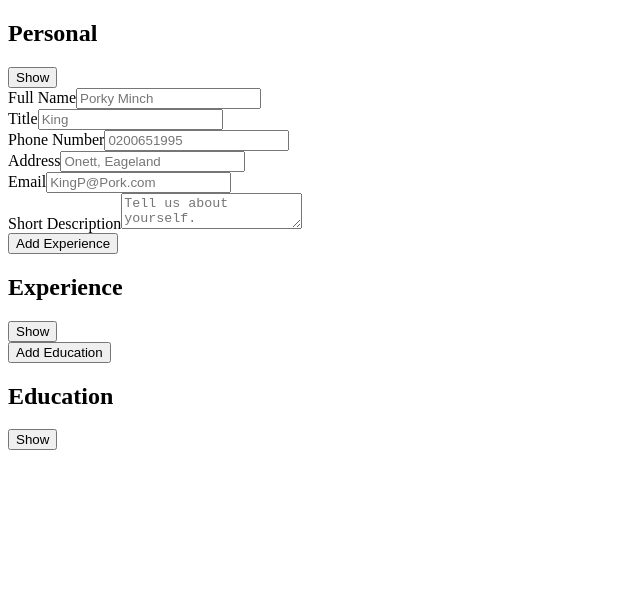
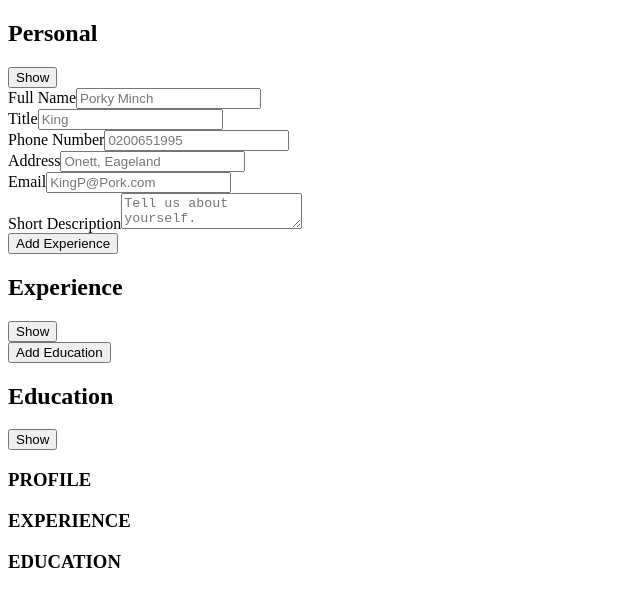
Before and after one commit to DrantDumani/cv-app-v2, a React (Vite) app: page / in a window 1280 px wide. Shown: the top 606 px of the page, without its empty margins (0-640 px from the left). Built offline with nearby package versions, Linux system fonts and the light colour scheme.

Commit message:
Create components to display finished CV

```diff
--- a/src/App.jsx
+++ b/src/App.jsx
@@ -5,6 +5,7 @@ import {
   createNewExp,
 } from "./utils/manageDetails";
 import CVForm from "./components/CVForm/CVForm";
+import DisplayCV from "./components/DisplayCV/DisplayCV";
 
 function App() {
   const [details, setDetails] = useState(createInitDetails);
@@ -92,6 +93,14 @@ function App() {
     editSection(e, "personal");
   };
 
+  const experience = details.experienceIds.map((id) => {
+    return { ...details[id] };
+  });
+
+  const education = details.educationIds.map((id) => {
+    return { ...details[id] };
+  });
+
   return (
     <>
       <CVForm
@@ -112,6 +121,16 @@ function App() {
         setEduId={setEduId}
         eduIds={details.educationIds}
       />
+      <DisplayCV
+        name={details.personal.fullName}
+        title={details.personal.title}
+        email={details.personal.email}
+        phone={details.personal.phone}
+        address={details.personal.address}
+        about={details.personal.description}
+        experience={experience}
+        education={education}
+      />
     </>
   );
 }
--- /dev/null
+++ b/src/components/DisplayCV/DisplayCV.jsx
@@ -0,0 +1,77 @@
+import InfoWrapper from "../InfoWrapper/InfoWrapper";
+
+export default function DisplayCV({
+  name,
+  title,
+  email,
+  phone,
+  address,
+  about,
+  experience,
+  education,
+}) {
+  return (
+    <div className="vitae-container">
+      <section className="vitae-section">
+        <div className="vitae-section-flex-wrapper">
+          <h3 className="vitae-section__title">{name}</h3>
+          <p className="vitae-section__text vitae-section__text--big">
+            {title}
+          </p>
+        </div>
+
+        <div className="vitae-section-flex-wrapper">
+          <p className="vitae-section__text">{email}</p>
+          <p className="vitae-section__text">{phone}</p>
+          <p className="vitae-section__text">{address}</p>
+        </div>
+      </section>
+
+      <section className="vitae-section">
+        <h3 className="vitae-section__title">PROFILE</h3>
+        <p className="vitae-section__text">{about}</p>
+      </section>
+
+      <section className="vitae-section">
+        <h3 className="vitae-section__title">EXPERIENCE</h3>
+        {experience.map((info) => (
+          <div key={info.id} className="vitae-section__info">
+            <InfoWrapper
+              text={info.position}
+              startMonth={info.startMonth}
+              startYear={info.startYear}
+              endMonth={info.endMonth}
+              endYear={info.endYear}
+              isCurrent={info.current}
+            />
+            <p className="vitae-section__text">{info.location}</p>
+            <ul className="vitae-section__list">
+              {info.description.split("\n").map((line, ind) => (
+                <li key={ind}>
+                  <p className="vitae-section__bullet">{line}</p>
+                </li>
+              ))}
+            </ul>
+          </div>
+        ))}
+      </section>
+
+      <section className="vitae-section">
+        <h3 className="vitae-section__title">EDUCATION</h3>
+        {education.map((info) => (
+          <div key={info.id} className="vitae-section__info">
+            <InfoWrapper
+              text={info.position}
+              startMonth={info.startMonth}
+              startYear={info.startYear}
+              endMonth={info.endMonth}
+              endYear={info.endYear}
+              isCurrent={info.current}
+            />
+            <p className="vitae-section__text">{info.location}</p>
+          </div>
+        ))}
+      </section>
+    </div>
+  );
+}
--- /dev/null
+++ b/src/components/InfoWrapper/InfoWrapper.jsx
@@ -0,0 +1,19 @@
+// import "./InfoWrapper.scss";
+
+export default function InfoWrapper({
+  isCurrent,
+  startMonth,
+  endMonth,
+  startYear,
+  endYear,
+  text,
+}) {
+  const startStr = `${startMonth} ${startYear}`;
+  const endStr = isCurrent ? "Present" : `${endMonth} ${endYear}`;
+  return (
+    <div className="info-wrapper">
+      <p className="info-wrapper__text">{text}</p>
+      <p className="info-wrapper__text">{`${startStr} - ${endStr}`}</p>
+    </div>
+  );
+}
```
Also changed, not shown: src/components/DisplayCV/DisplayCV.scss (added), src/components/InfoWrapper/InfoWrapper.scss (added).
